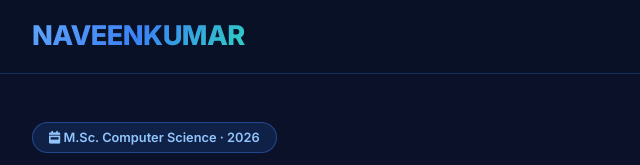
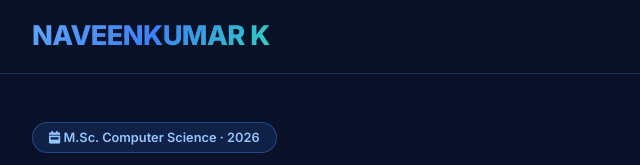
Before and after one commit to NaveenkumarKrishnamoorthi/portfolio, a plain HTML site: page index.html in a window 1280 px wide. Shown: the top 165 px of the page, 0-640 px from the left. Drawn offline with Linux system fonts and the light colour scheme.

Commit message:
Update index.html

```diff
--- a/index.html
+++ b/index.html
@@ -367,7 +367,7 @@
   <header>
     <div class="container">
       <nav>
-        <div class="logo">NAVEENKUMAR<span style="color:#3b82f6;"></span></div>
+        <div class="logo">NAVEENKUMAR K<span style="color:#3b82f6;"></span></div>
         <div class="nav-links">
           <a href="#home">Home</a>
           <a href="#projects">Work</a>
```
